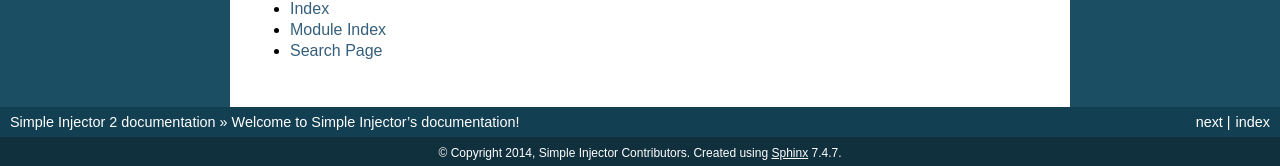
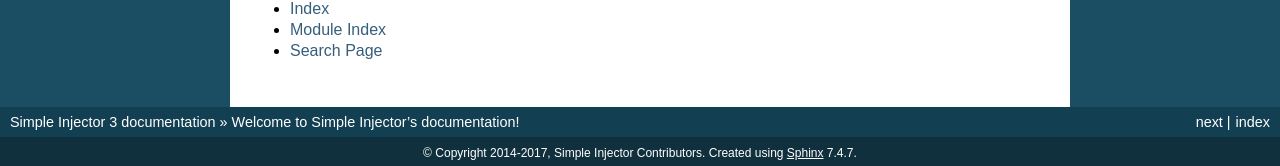
Before and after one commit to simpleinjector/Documentation, a Sphinx documentation site: the page built from source/index.rst, in a window 1280 px wide and 900 px high, scrolled down 2969 px. Shown: the part 731-897 px from the top of the window. Built offline with Sphinx 7.4.7, drawn with Linux system fonts in a browser that asks for light colours; some of the changed text lies outside the part shown.

Commit message:
Small changes to conf.py.*
Changed copyright years
Changed version number
Changed short description
Set url mode to 'footnote'

```diff
--- a/source/conf.py
+++ b/source/conf.py
@@ -45,16 +45,16 @@ master_doc = 'index'
 
 # General information about the project.
 project = 'Simple Injector'
-copyright = '2014, Simple Injector Contributors'
+copyright = '2014-2017, Simple Injector Contributors'
 
 # The version info for the project you're documenting, acts as replacement for
 # |version| and |release|, also used in various other places throughout the
 # built documents.
 #
 # The short X.Y version.
-version = '2'
+version = '3'
 # The full version, including alpha/beta/rc tags.
-release = '2'
+release = '3'
 
 # The language for content autogenerated by Sphinx. Refer to documentation
 # for a list of supported languages.
@@ -221,7 +221,7 @@ latex_documents = [
 #latex_show_pagerefs = False
 
 # If true, show URL addresses after external links.
-#latex_show_urls = False
+latex_show_urls = 'footnote'
 
 # Documents to append as an appendix to all manuals.
 #latex_appendices = []
@@ -250,7 +250,7 @@ man_pages = [
 #  dir menu entry, description, category)
 texinfo_documents = [
   ('index', 'SimpleInjector', 'Simple Injector Documentation',
-   'Simple Injector Contributors', 'SimpleInjector', 'One line description of project.',
+   'Simple Injector Contributors', 'SimpleInjector', 'The easy, flexible, and fast DI container for .NET.',
    'Miscellaneous'),
 ]
 
@@ -261,7 +261,7 @@ texinfo_documents = [
 #texinfo_domain_indices = True
 
 # How to display URL addresses: 'footnote', 'no', or 'inline'.
-#texinfo_show_urls = 'footnote'
+texinfo_show_urls = 'footnote'
 
 # If true, do not generate a @detailmenu in the "Top" node's menu.
 #texinfo_no_detailmenu = False
@@ -273,7 +273,7 @@ texinfo_documents = [
 epub_title = 'Simple Injector'
 epub_author = 'Simple Injector Contributors'
 epub_publisher = 'Simple Injector Contributors'
-epub_copyright = '2014, Simple Injector Contributors'
+epub_copyright = '2014-2017, Simple Injector Contributors'
 
 # The basename for the epub file. It defaults to the project name.
 #epub_basename = 'Simple Injector'
@@ -331,7 +331,7 @@ epub_exclude_files = ['search.html']
 #epub_max_image_width = 0
 
 # How to display URL addresses: 'footnote', 'no', or 'inline'.
-#epub_show_urls = 'inline'
+epub_show_urls = 'footnote'
 
 # If false, no index is generated.
 #epub_use_index = True
```
Also changed, not shown: 2 other files.
